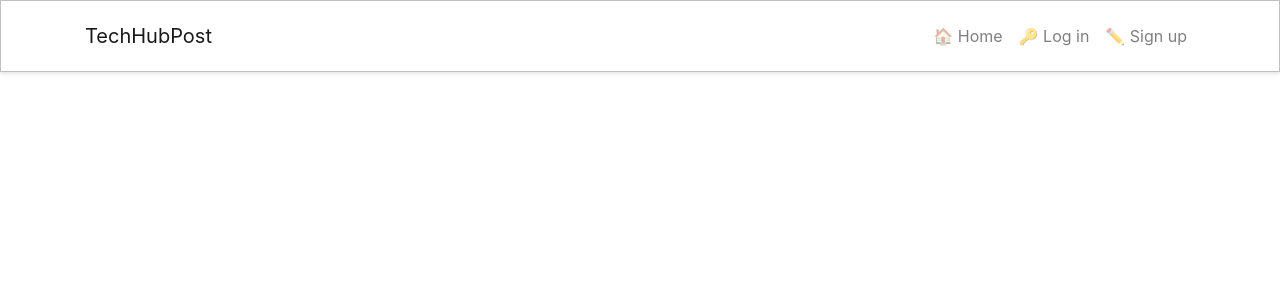
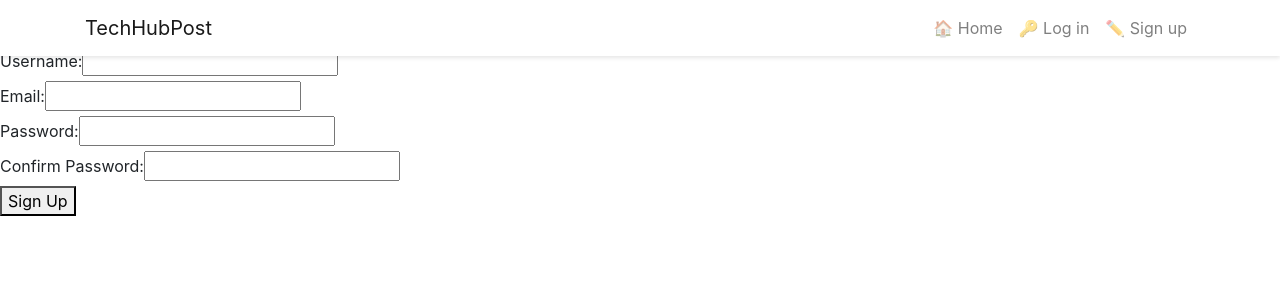
Before and after one commit to Filmon-gh/front-end--techposthub, a React (Create React App) app: page / in a window 1280 px wide. Shown: the top 300 px of the page. Built offline with nearby package versions, Linux system fonts and the light colour scheme.

Commit message:
Add sign up form

```diff
--- a/src/App.js
+++ b/src/App.js
@@ -1,10 +1,13 @@
 import styles from "./App.module.css";
 import NavBar from "./components/NavBar";
+import SignUpForm from "./pages/auth/SignUpForm"; // Import the SignUpForm component
+import "./api/axiosDefaults";
 
 function App() {
   return (
     <div className={styles.App}>
       <NavBar />
+      <SignUpForm /> {/* Render the SignUpForm component here */}
     </div>
   );
 }
--- /dev/null
+++ b/src/api/axiosDefaults.js
@@ -0,0 +1,5 @@
+import axios from "axios";
+
+axios.defaults.baseURL = "https://techposthub-frontend-1a899469cb06.herokuapp.com/";
+axios.defaults.headers.post["Content-Type"] = "multipart/form-data";
+axios.defaults.withCredentials = true;
--- /dev/null
+++ b/src/pages/auth/SignUpForm.js
@@ -0,0 +1,99 @@
+import React, { useState } from "react";
+
+function SignUpForm() {
+  const [formData, setFormData] = useState({
+    username: "",
+    email: "",
+    password: "",
+    confirmPassword: "",
+  });
+
+  const [isSubmitted, setIsSubmitted] = useState(false);
+  const [error, setError] = useState(null);
+
+  const handleChange = (e) => {
+    const { name, value } = e.target;
+    setFormData({
+      ...formData,
+      [name]: value,
+    });
+  };
+
+  const handleSubmit = async (e) => {
+    e.preventDefault();
+
+    // Implement your API request to the Django backend here
+    try {
+      // Make an API request to submit the form data to your backend
+      const response = await fetch("/api/signup", {
+        method: "POST",
+        headers: {
+          "Content-Type": "application/json",
+        },
+        body: JSON.stringify(formData),
+      });
+
+      if (response.ok) {
+        setIsSubmitted(true);
+        setError(null);
+      } else {
+        const errorData = await response.json();
+        setError(errorData.error);
+      }
+    } catch (error) {
+      setError("An error occurred during the signup.");
+    }
+  };
+
+  return (
+    <div>
+      <h2>Sign Up</h2>
+      {isSubmitted ? (
+        <div>Sign-up successful! You can log in now.</div>
+      ) : (
+        <form onSubmit={handleSubmit}>
+          <div>
+            <label>Username:</label>
+            <input
+              type="text"
+              name="username"
+              value={formData.username}
+              onChange={handleChange}
+            />
+          </div>
+          <div>
+            <label>Email:</label>
+            <input
+              type="email"
+              name="email"
+              value={formData.email}
+              onChange={handleChange}
+            />
+          </div>
+          <div>
+            <label>Password:</label>
+            <input
+              type="password"
+              name="password"
+              value={formData.password}
+              onChange={handleChange}
+            />
+          </div>
+          <div>
+            <label>Confirm Password:</label>
+            <input
+              type="password"
+              name="confirmPassword"
+              value={formData.confirmPassword}
+              onChange={handleChange}
+            />
+          </div>
+          <button type="submit">Sign Up</button>
+        </form>
+      )}
+      {error && <div className="error-message">{error}</div>}
+    </div>
+  );
+}
+
+export default SignUpForm;
--- a/src/styles/NavBar.module.css
+++ b/src/styles/NavBar.module.css
@@ -1,6 +1,4 @@
 .NavBar {
   background-color: #FFFFFF;
-  border: 1px solid #C0C0C0;
-  padding: 15px 0;
   box-shadow: 0 2px 4px rgba(0, 0, 0, 0.1);
 }
```
